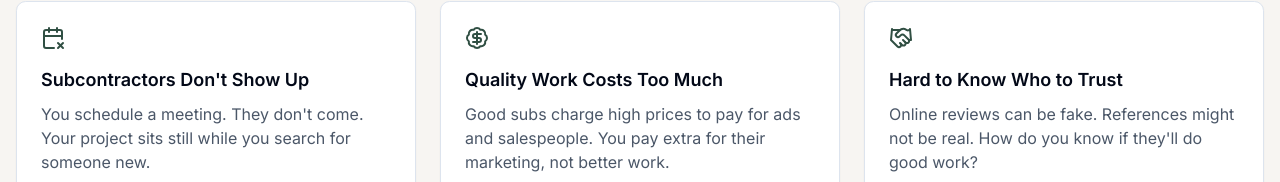
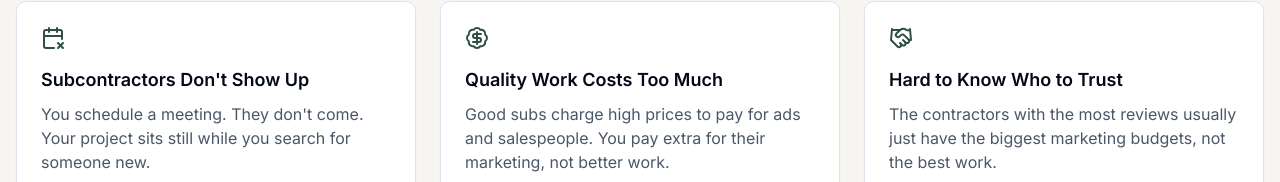
Before and after one commit to pactleader/mountain-sub-source, a React (Vite) app: page / in a window 1280 px wide. Shown: the part 770-952 px from the top of the page. Built offline with nearby package versions, Linux system fonts and the light colour scheme.

Commit message:
Update "Hard to Know Who to Trust" copy
Update copy for the "Hard to Know Who to Trust" section to reflect that high review counts may indicate higher marketing budgets rather than genuine quality.

```diff
--- a/src/sections/Problem.tsx
+++ b/src/sections/Problem.tsx
@@ -17,7 +17,7 @@ const items = [
     icon: Handshake,
     title: "Hard to Know Who to Trust",
     copy:
-      "Online reviews can be fake. References might not be real. How do you know if they'll do good work?",
+      "The contractors with the most reviews usually just have the biggest marketing budgets, not the best work.",
   },
 ];
 
```
